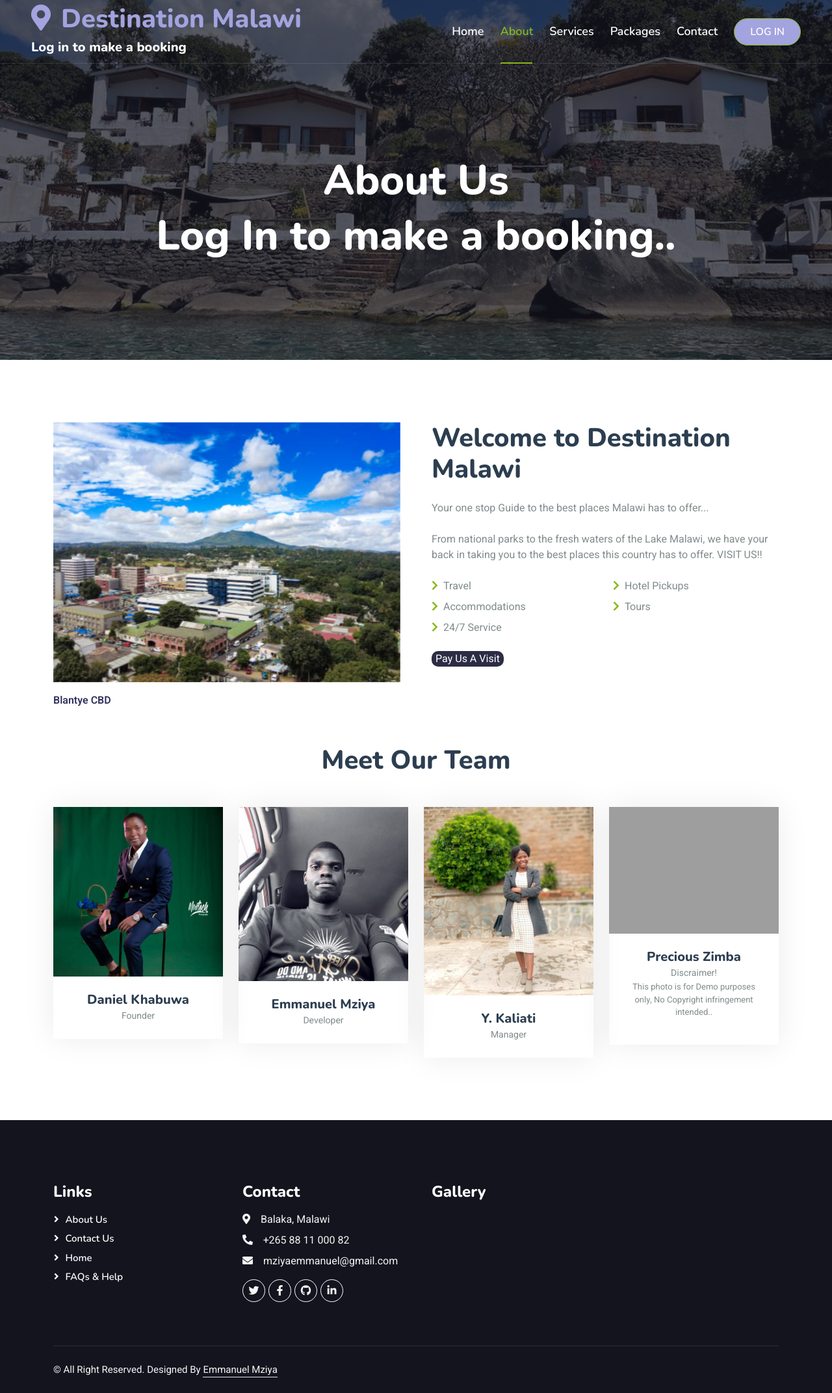
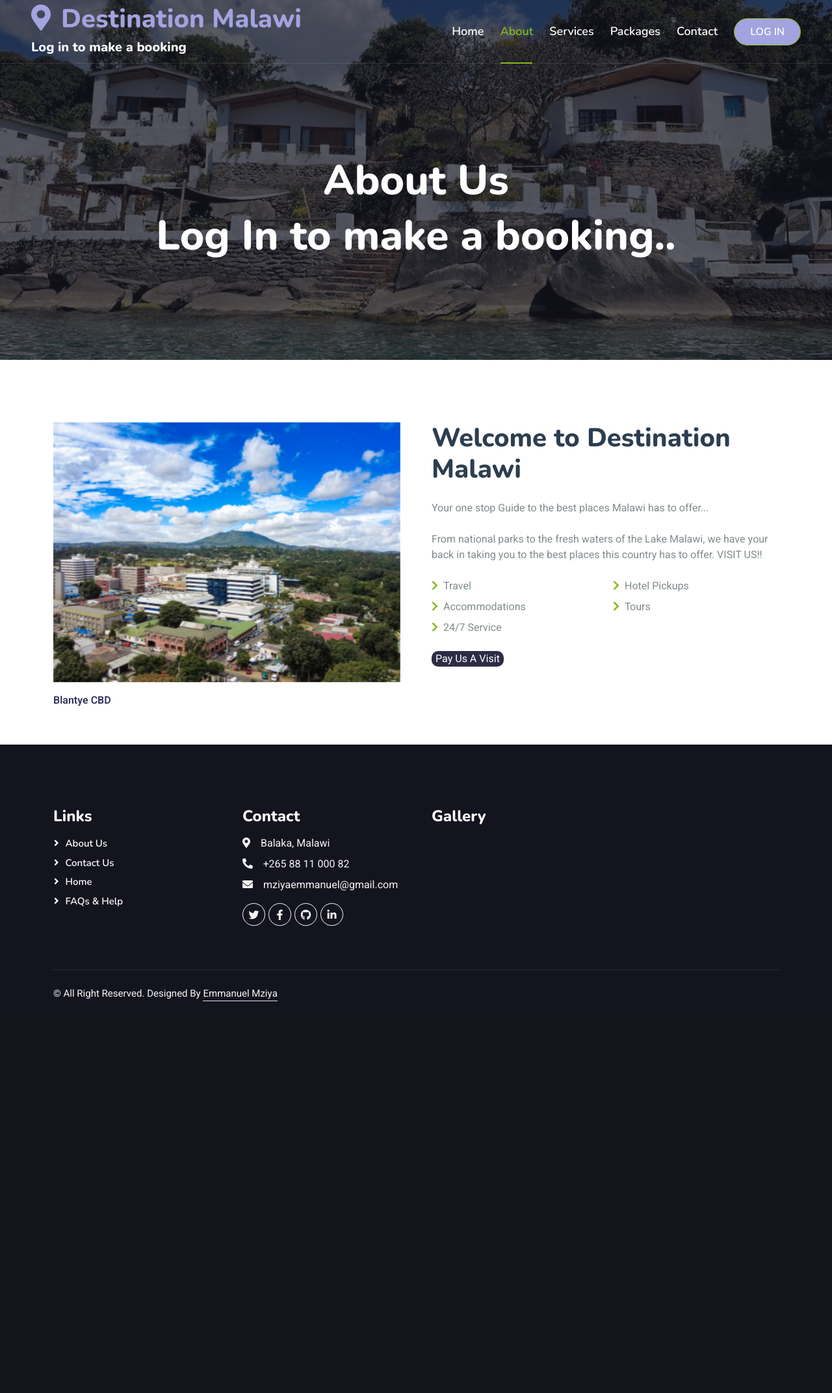
Before and after one commit to manzy1/Destination_Malawi, a PHP site: page /Destination_Malawi/about.php in a window 1280 px wide. Shown: the whole page at 65% size. After the commit the page ends 1541 px from the top, so only its background shows below. Run offline with PHP 8.4, Linux system fonts and the light colour scheme; some libraries are stand-ins or nearby versions; grey boxes are pictures that could not be loaded.

Commit message:
About Us

```diff
--- a/about.php
+++ b/about.php
@@ -130,69 +130,6 @@
     <!-- About End -->
 
 
-    <!-- Team Start -->
-    <div class="container-xxl py-5">
-        <div class="container">
-            <div class="text-center wow fadeInUp" data-wow-delay="0.1s">
-                <h1 class="mb-5">Meet Our Team</h1>
-            </div>
-            <div class="row g-4">
-                <div class="col-lg-3 col-md-6 wow fadeInUp" data-wow-delay="0.1s">
-                    <div class="team-item">
-                        <div class="overflow-hidden">
-                            <img class="img-fluid" src="img/Dan.jpeg" alt="">
-                        </div>
-
-                        <div class="text-center p-4">
-                            <h5 class="mb-0">Daniel Khabuwa</h5>
-                            <small>Founder</small>
-                        </div>
-                    </div>
-                </div>
-                <div class="col-lg-3 col-md-6 wow fadeInUp" data-wow-delay="0.3s">
-                    <div class="team-item">
-                        <div class="overflow-hidden">
-                            <img class="img-fluid" src="img/manzy.png" alt="">
-                        </div>
-
-                        <div class="text-center p-4">
-                            <h5 class="mb-0">Emmanuel Mziya</h5>
-                            <small>Developer</small>
-                        </div>
-                    </div>
-                </div>
-                <div class="col-lg-3 col-md-6 wow fadeInUp" data-wow-delay="0.5s">
-                    <div class="team-item">
-                        <div class="overflow-hidden">
-                            <img class="img-fluid" src="img/tanz.jpeg" alt="">
-                        </div>
-
-                        <div class="text-center p-4">
-                            <h5 class="mb-0">Y. Kaliati</h5>
-                            <small>Manager</small>
-                        </div>
-                    </div>
-                </div>
-                <div class="col-lg-3 col-md-6 wow fadeInUp" data-wow-delay="0.7s">
-                    <div class="team-item">
-                        <div class="overflow-hidden">
-                            <img class="img-fluid" src="img/yyyyy.jpg" alt="">
-                        </div>
-
-                        <div class="text-center p-4">
-                            <h5 class="mb-0">Precious Zimba</h5>
-                            <small>Discraimer!</small>
-                            <p style="font-size: small;">This photo is for Demo purposes only, No Copyright infringement intended..</p>
-
-                        </div>
-                    </div>
-                </div>
-            </div>
-        </div>
-    </div>
-    <!-- Team End -->
-
-
     <!-- Footer Start -->
     <div class="container-fluid bg-dark text-light footer pt-5 mt-5 wow fadeIn" data-wow-delay="0.1s">
         <div class="container py-5">
```
